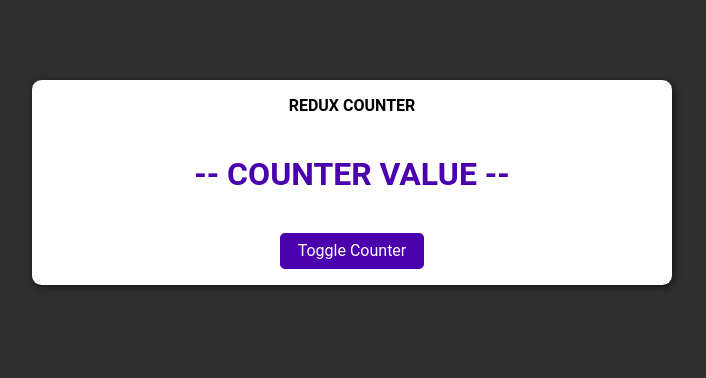
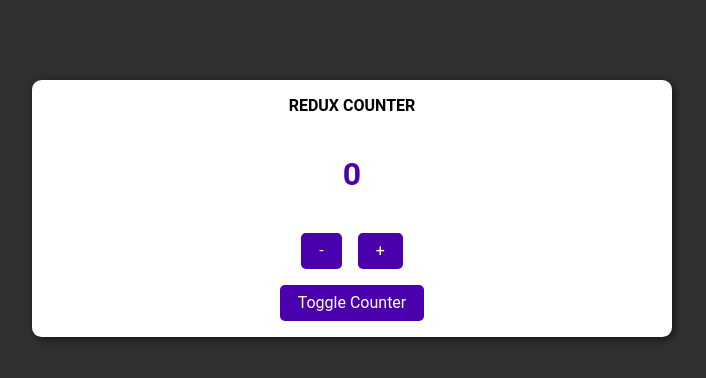
Before and after one commit to zvolcsey/react-redux-basics, a React (Create React App) app: page / in a window 1280 px wide. Shown: the top 378 px of the page, without its empty margins (288-994 px from the left). Built offline with nearby package versions, Linux system fonts and the light colour scheme; the HTML template or start-up script is replaced by a standard one.

Commit message:
add counter functionality

```diff
--- a/package.json
+++ b/package.json
@@ -8,7 +8,9 @@
     "@testing-library/user-event": "^13.5.0",
     "react": "^17.0.2",
     "react-dom": "^17.0.2",
+    "react-redux": "^7.2.6",
     "react-scripts": "5.0.0",
+    "redux": "^4.1.2",
     "web-vitals": "^2.1.4"
   },
   "scripts": {
--- a/src/components/Counter/Counter.js
+++ b/src/components/Counter/Counter.js
@@ -1,13 +1,43 @@
+import { useSelector, useDispatch } from 'react-redux';
+
 import styles from './Counter.module.css';
 import Card from '../UI/Card';
+import Button from '../UI/Button';
 
 const Counter = () => {
+  const dispatch = useDispatch();
+  const counter = useSelector((state) => state.counter);
+
+  const incrementHandler = () => {
+    dispatch({ type: 'increment' });
+  };
+
+  const decrementHandler = () => {
+    dispatch({ type: 'decrement' });
+  };
+
   return (
-    <Card className={styles.counter}>
-      <p className={styles['counter__title']}>REDUX COUNTER</p>
-      <p className={styles['counter__value']}>-- COUNTER VALUE --</p>
-      <button>Toggle Counter</button>
-    </Card>
+    <main>
+      <Card className={styles.counter}>
+        <h1 className={styles['counter__title']}>REDUX COUNTER</h1>
+        <div className={styles['counter__value']}>{counter}</div>
+        <div className={styles['counter__actions']}>
+          <Button
+            className={styles['counter__button']}
+            onClick={decrementHandler}
+          >
+            -
+          </Button>
+          <Button
+            className={styles['counter__button']}
+            onClick={incrementHandler}
+          >
+            +
+          </Button>
+        </div>
+        <Button className={styles['counter__button']}>Toggle Counter</Button>
+      </Card>
+    </main>
   );
 };
 
--- a/src/components/Counter/Counter.module.css
+++ b/src/components/Counter/Counter.module.css
@@ -6,8 +6,9 @@
   padding: 1rem;
 }
 
-.counter__title {
+.counter h1 {
   font-weight: 700;
+  font-size: 1rem;
 }
 
 .counter__value {
@@ -17,23 +18,32 @@
   margin: 2.5rem 0;
 }
 
-.counter button {
-  font: inherit;
+.counter__actions {
+  margin-bottom: 1rem;
+}
+
+.counter__actions button {
+  margin-right: 1rem;
+}
+
+.counter__actions button:last-of-type {
+  margin: 0;
+}
+
+.counter__button {
   background: #4b00ad;
   color: #fff;
   border: 2px solid #4b00ad;
   border-radius: 0.3rem;
-  padding: 0.4rem 1rem;
-  cursor: pointer;
 }
 
-.counter button:hover,
-.counter button:active {
+.counter__button:hover,
+.counter__button:active {
   background: #5413a8;
   border-color: #5413a8;
 }
 
-.counter button:focus {
+.counter__button:focus {
   outline: none;
   background: #5413a8;
   border-color: #5413a8;
--- /dev/null
+++ b/src/components/UI/Button.js
@@ -0,0 +1,15 @@
+import styles from './Button.module.css';
+
+const Button = (props) => {
+  return (
+    <button
+      type={props.type || 'button'}
+      className={`${styles.button} ${props.className}`}
+      onClick={props.onClick}
+    >
+      {props.children}
+    </button>
+  );
+};
+
+export default Button;
--- /dev/null
+++ b/src/components/UI/Button.module.css
@@ -0,0 +1,5 @@
+.button {
+  font: inherit;
+  padding: 0.4rem 1rem;
+  cursor: pointer;
+}
--- a/src/index.js
+++ b/src/index.js
@@ -3,10 +3,14 @@ import ReactDOM from 'react-dom';
 import './index.css';
 import App from './App';
 import reportWebVitals from './reportWebVitals';
+import { Provider } from 'react-redux';
+import store from './store/index';
 
 ReactDOM.render(
   <React.StrictMode>
-    <App />
+    <Provider store={store}>
+      <App />
+    </Provider>
   </React.StrictMode>,
   document.getElementById('root')
 );
--- /dev/null
+++ b/src/store/counter-reducer.js
@@ -0,0 +1,17 @@
+const counterReducer = (state = { counter: 0 }, action) => {
+  if (action.type === 'increment') {
+    return {
+      counter: state.counter + 1,
+    };
+  }
+
+  if (action.type === 'decrement') {
+    return {
+      counter: state.counter - 1,
+    };
+  }
+
+  return state;
+};
+
+export default counterReducer;
--- /dev/null
+++ b/src/store/index.js
@@ -0,0 +1,6 @@
+import { createStore } from 'redux';
+import counterReducer from './counter-reducer';
+
+const store = createStore(counterReducer);
+
+export default store;
```
Also changed, not shown: 1 other file (tests, documents, lock files or other folders).
